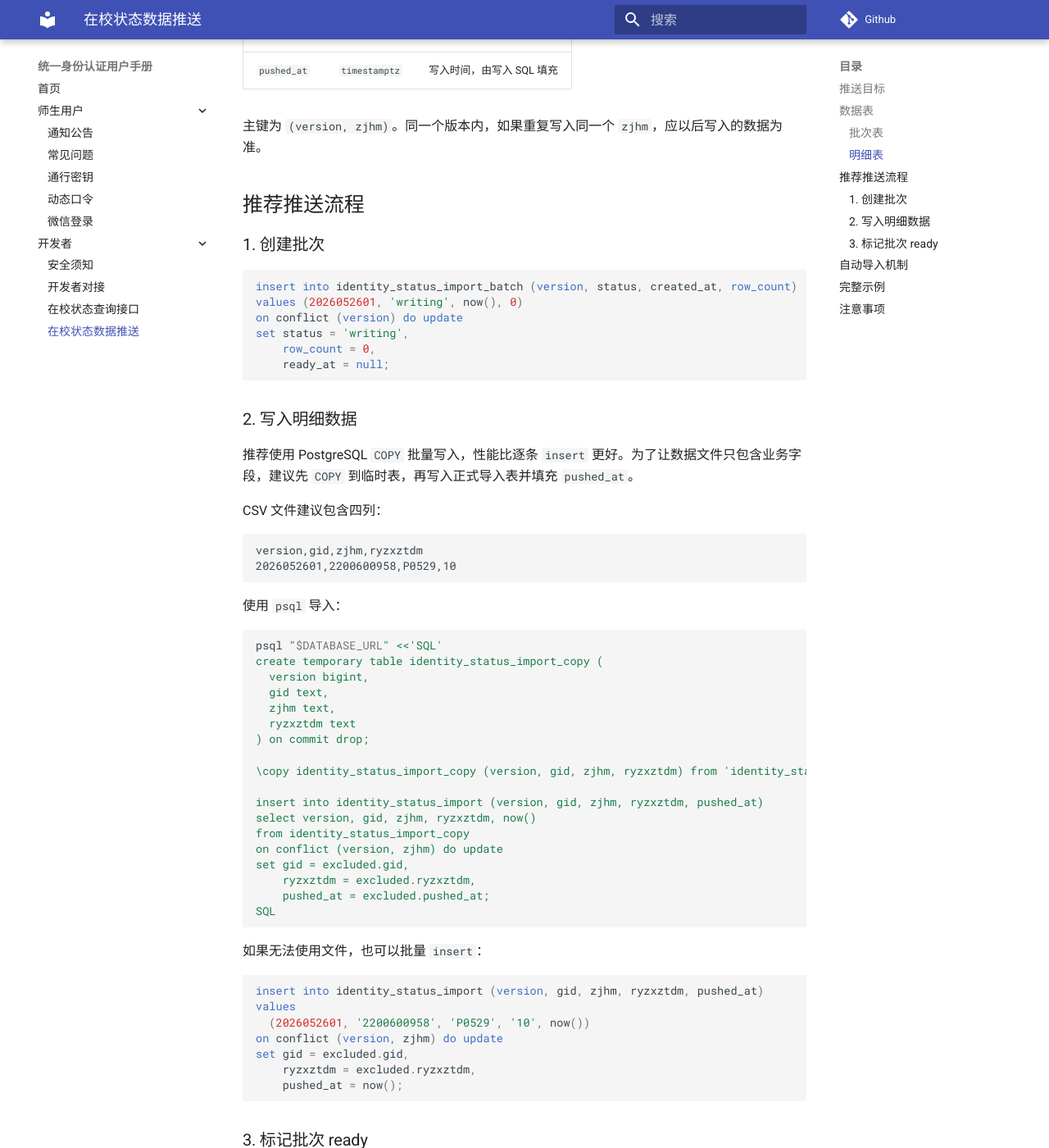
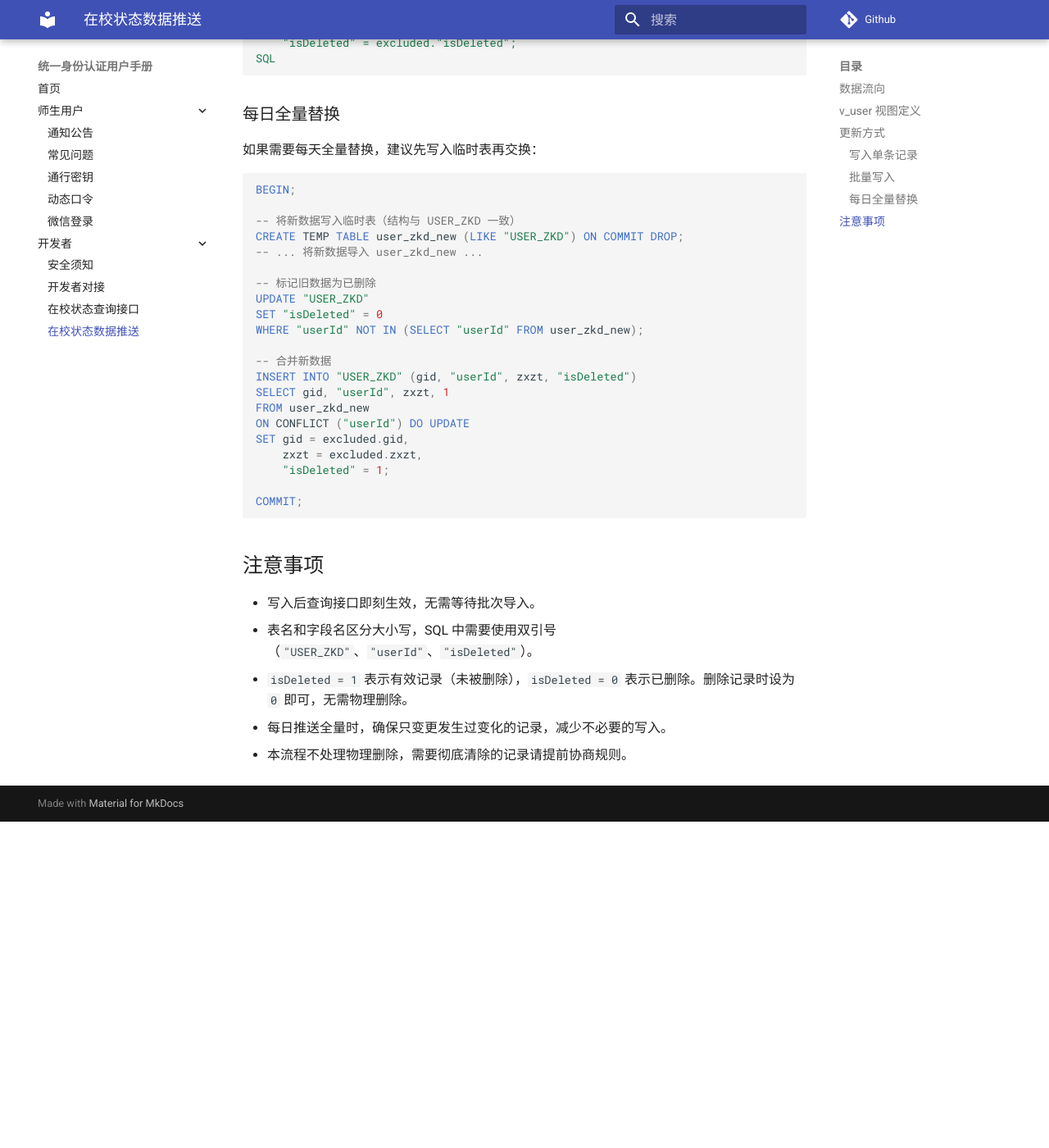
Before and after one commit to wf0229/id_doc, an MkDocs documentation site: the page built from docs/status-data-push-guide.md, in a window 1280 px wide and 1400 px high, scrolled down 1550 px. Shown: the whole window at 82% size. Built offline with MkDocs 1.6.1 and Material for MkDocs 9.7.7, drawn with Linux system fonts in a browser that asks for light colours; comment, search, counter and statistics services are not loaded; after the commit the page ends 2552 px from its top, so only the background shows below that; some of the changed text lies outside the part shown.

Commit message:
docs: update API data source and push guide for v_user view
- status-api.md: update data source description to v_user/USER_ZKD
- status-data-push-guide.md: rewrite from batch-import flow to
  direct upsert into USER_ZKD table, add field mapping and
  daily full-replace pattern

Co-Authored-By: Claude Opus 4.8 <noreply@anthropic.com>

````diff
--- a/docs/status-api.md
+++ b/docs/status-api.md
@@ -188,6 +188,6 @@ curl -H "Authorization: Bearer <token>" \
 
 ## 数据更新
 
-接口数据由上游系统推送到本服务 PostgreSQL 的导入表。上游每天推送变更过的 `gid` / `zjhm`，本服务导入时按 `zjhm` 做 upsert；未出现在本批次中的旧记录保持不变。
+接口数据来源于学工系统的 `USER_ZKD` 表，由数据中心处理后写入。查询服务通过数据库视图 `v_user` 读取最新数据，无需人工干预或手动导入。
 
 上游数据推送流程见《在校状态数据推送》。
--- a/docs/status-data-push-guide.md
+++ b/docs/status-data-push-guide.md
@@ -1,181 +1,103 @@
 # 在校状态数据推送说明
 
-本文档说明上游系统如何将人员在校状态数据推送到本地 PostgreSQL 数据库。
+本文档说明上游系统如何将人员在校状态数据写入数据库，以供查询接口读取。
 
-## 推送目标
+## 数据流向
 
-上游系统每天推送一批变更数据，字段包括：
+```
+上游系统 → USER_ZKD 表 → v_user 视图 → 查询接口
+```
 
-| 字段 | 说明 | 示例 |
-| --- | --- | --- |
-| `gid` | 人员全局标识 | `2200600958` |
-| `zjhm` | 身份标识，同一批次内唯一 | `P0529` |
-| `ryzxztdm` | 人员在校状态代码，原样写入 | `10` |
+查询服务通过数据库视图 `v_user` 读取数据，该视图直接查询 `USER_ZKD` 表，不再经过中间的导入表或批次管理流程。
 
-本服务按 `zjhm` 做增量 upsert。批次导入成功后，本批次中的记录会新增或覆盖正式查询表中的同 `zjhm` 记录；未出现在本批次中的旧记录保持不变。本流程不处理删除。
-
-上游系统只需要把批次写入导入表，并在写完后把批次状态改为 `ready`。查询服务会自动扫描 `ready` 批次并导入到正式查询表，不需要人工切换版本。
-
-## 数据表
-
-### 批次表
-
-`identity_status_import_batch`
-
-| 字段 | 类型 | 说明 |
-| --- | --- | --- |
-| `version` | `bigint` | 批次号，建议使用日期时间编号，例如 `2026052601` |
-| `status` | `text` | 批次状态：写入中为 `writing`，写完后改为 `ready`，导入完成后系统改为 `imported` |
-| `created_at` | `timestamptz` | 批次创建时间 |
-| `ready_at` | `timestamptz` | 批次写完时间 |
-| `imported_at` | `timestamptz` | 系统导入到正式查询表的时间 |
-| `row_count` | `integer` | 本批次行数 |
-
-### 明细表
-
-`identity_status_import`
-
-| 字段 | 类型 | 说明 |
-| --- | --- | --- |
-| `version` | `bigint` | 批次号 |
-| `gid` | `text` | 人员全局标识 |
-| `zjhm` | `text` | 身份标识，同一版本内唯一 |
-| `ryzxztdm` | `text` | 人员在校状态代码 |
-| `pushed_at` | `timestamptz` | 写入时间，由写入 SQL 填充 |
-
-主键为 `(version, zjhm)`。同一个版本内，如果重复写入同一个 `zjhm`，应以后写入的数据为准。
-
-## 推荐推送流程
-
-### 1. 创建批次
+## v_user 视图定义
 
 ```sql
-insert into identity_status_import_batch (version, status, created_at, row_count)
-values (2026052601, 'writing', now(), 0)
-on conflict (version) do update
-set status = 'writing',
-    row_count = 0,
-    ready_at = null;
+CREATE VIEW v_user AS
+SELECT zxzt, gid, "userId" AS userid
+FROM "USER_ZKD"
+WHERE ("isDeleted" = 1);
 ```
 
-### 2. 写入明细数据
+字段映射：
 
-推荐使用 PostgreSQL `COPY` 批量写入，性能比逐条 `insert` 更好。为了让数据文件只包含业务字段，建议先 `COPY` 到临时表，再写入正式导入表并填充 `pushed_at`。
+| 视图字段 | USER_ZKD 字段 | 接口字段 | 说明 |
+| --- | --- | --- | --- |
+| `gid` | `gid` | `gid` | 人员全局标识，一个 gid 可能对应多个 userid |
+| `userid` | `userId` | `zjhm` | 身份标识，全局唯一 |
+| `zxzt` | `zxzt` | `ryzxztdm` | 人员在校状态代码 |
 
-CSV 文件建议包含四列：
+## 更新方式
 
-```text
-version,gid,zjhm,ryzxztdm
-2026052601,2200600958,P0529,10
+上游系统需要直接写入或更新 `USER_ZKD` 表，按 `userId` 做 upsert。
+
+### 写入单条记录
+
+```sql
+INSERT INTO "USER_ZKD" (gid, "userId", zxzt, "isDeleted")
+VALUES ('2200600958', 'P0529', '10', 1)
+ON CONFLICT ("userId") DO UPDATE
+SET gid = excluded.gid,
+    zxzt = excluded.zxzt,
+    "isDeleted" = excluded."isDeleted";
 ```
 
-使用 `psql` 导入：
+### 批量写入
+
+推荐使用 PostgreSQL `COPY` 批量写入：
 
 ```bash
 psql "$DATABASE_URL" <<'SQL'
-create temporary table identity_status_import_copy (
-  version bigint,
+CREATE TEMP TABLE tmp_import (
   gid text,
-  zjhm text,
-  ryzxztdm text
-) on commit drop;
+  userid text,
+  zxzt text
+) ON COMMIT DROP;
 
-\copy identity_status_import_copy (version, gid, zjhm, ryzxztdm) from 'identity_status.csv' with (format csv, header true)
+\copy tmp_import (gid, userid, zxzt) FROM 'status_data.csv' WITH (format csv, header true)
 
-insert into identity_status_import (version, gid, zjhm, ryzxztdm, pushed_at)
-select version, gid, zjhm, ryzxztdm, now()
-from identity_status_import_copy
-on conflict (version, zjhm) do update
-set gid = excluded.gid,
-    ryzxztdm = excluded.ryzxztdm,
-    pushed_at = excluded.pushed_at;
+INSERT INTO "USER_ZKD" (gid, "userId", zxzt, "isDeleted")
+SELECT gid, userid, zxzt, 1
+FROM tmp_import
+ON CONFLICT ("userId") DO UPDATE
+SET gid = excluded.gid,
+    zxzt = excluded.zxzt,
+    "isDeleted" = excluded."isDeleted";
 SQL
 ```
 
-如果无法使用文件，也可以批量 `insert`：
+### 每日全量替换
+
+如果需要每天全量替换，建议先写入临时表再交换：
 
 ```sql
-insert into identity_status_import (version, gid, zjhm, ryzxztdm, pushed_at)
-values
-  (2026052601, '2200600958', 'P0529', '10', now())
-on conflict (version, zjhm) do update
-set gid = excluded.gid,
-    ryzxztdm = excluded.ryzxztdm,
-    pushed_at = now();
-```
+BEGIN;
 
-### 3. 标记批次 ready
+-- 将新数据写入临时表（结构与 USER_ZKD 一致）
+CREATE TEMP TABLE user_zkd_new (LIKE "USER_ZKD") ON COMMIT DROP;
+-- ... 将新数据导入 user_zkd_new ...
 
-全部明细写入完成后，执行：
+-- 标记旧数据为已删除
+UPDATE "USER_ZKD"
+SET "isDeleted" = 0
+WHERE "userId" NOT IN (SELECT "userId" FROM user_zkd_new);
 
-```sql
-update identity_status_import_batch
-set status = 'ready',
-    ready_at = now(),
-    row_count = (
-      select count(*)
-      from identity_status_import
-      where version = 2026052601
-    )
-where version = 2026052601;
-```
+-- 合并新数据
+INSERT INTO "USER_ZKD" (gid, "userId", zxzt, "isDeleted")
+SELECT gid, "userId", zxzt, 1
+FROM user_zkd_new
+ON CONFLICT ("userId") DO UPDATE
+SET gid = excluded.gid,
+    zxzt = excluded.zxzt,
+    "isDeleted" = 1;
 
-批次标记为 `ready` 后，查询服务会自动扫描并导入该批次，将变更 upsert 到正式查询表 `identity_status`。
-
-## 自动导入机制
-
-查询服务容器运行时会周期性扫描 `identity_status_import_batch` 表：
-
-- 扫描条件：`status = 'ready'`
-- 默认扫描间隔：60 秒
-- 导入方式：按批次号顺序，将该批次明细 upsert 到正式查询表 `identity_status`
-- 导入完成：系统把批次状态改为 `imported`，并写入 `imported_at`
-- 人工操作：正常情况下不需要人工执行导入命令，也不需要手动切换版本
-
-可以用下面的 SQL 查看自动导入状态：
-
-```sql
-select version, status, row_count, ready_at, imported_at
-from identity_status_import_batch
-where version = 2026052601;
-```
-
-当 `status` 变为 `imported` 且 `imported_at` 有值时，表示该批次已经进入正式查询表。
-
-## 完整示例
-
-```sql
-insert into identity_status_import_batch (version, status, created_at, row_count)
-values (2026052601, 'writing', now(), 0)
-on conflict (version) do update
-set status = 'writing',
-    row_count = 0,
-    ready_at = null;
-
-insert into identity_status_import (version, gid, zjhm, ryzxztdm, pushed_at)
-values (2026052601, '2200600958', 'P0529', '10', now())
-on conflict (version, zjhm) do update
-set gid = excluded.gid,
-    ryzxztdm = excluded.ryzxztdm,
-    pushed_at = now();
-
-update identity_status_import_batch
-set status = 'ready',
-    ready_at = now(),
-    row_count = (
-      select count(*)
-      from identity_status_import
-      where version = 2026052601
-    )
-where version = 2026052601;
+COMMIT;
 ```
 
 ## 注意事项
 
-- 每次推送应使用新的 `version` 作为批次号。
-- 每个批次只需要包含变更过的数据。
-- 本流程只处理新增和更新，不处理删除；需要删除或失效记录时请提前协商字段和规则。
-- 写入期间批次状态必须保持为 `writing`。
-- 只有全部写入完成后才能将状态改为 `ready`；标记 `ready` 后请不要继续修改该批次明细。
-- 不要直接写正式查询表 `identity_status`。
-- 生产环境建议使用 `COPY` 或批量写入，不建议逐条提交。
+- 写入后查询接口即刻生效，无需等待批次导入。
+- 表名和字段名区分大小写，SQL 中需要使用双引号（`"USER_ZKD"`、`"userId"`、`"isDeleted"`）。
+- `isDeleted = 1` 表示有效记录（未被删除），`isDeleted = 0` 表示已删除。删除记录时设为 `0` 即可，无需物理删除。
+- 每日推送全量时，确保只变更发生过变化的记录，减少不必要的写入。
+- 本流程不处理物理删除，需要彻底清除的记录请提前协商规则。
````
